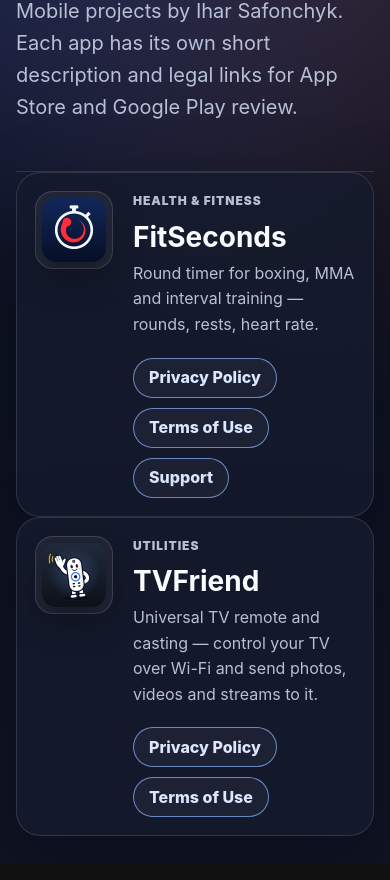
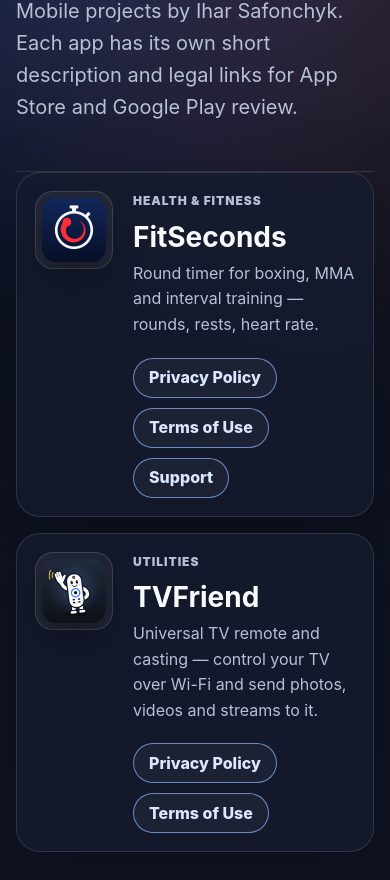
Before and after one commit to igorsafonchik/apps, a plain HTML site: page index.html in a window 390 px wide. Shown: the part 163-1043 px from the top of the page. Drawn offline with Linux system fonts and the light colour scheme.

Commit message:
update styles

```diff
--- a/styles.css
+++ b/styles.css
@@ -167,6 +167,10 @@
   backdrop-filter: blur(16px);
 }
 
+.app-card + .app-card {
+  margin-top: 24px;
+}
+
 .icon-frame {
   width: 96px;
   height: 96px;
@@ -285,6 +289,10 @@
     min-height: 0;
   }
 
+  .app-card + .app-card {
+    margin-top: 16px;
+  }
+
   .icon-frame {
     width: 78px;
     height: 78px;
```
